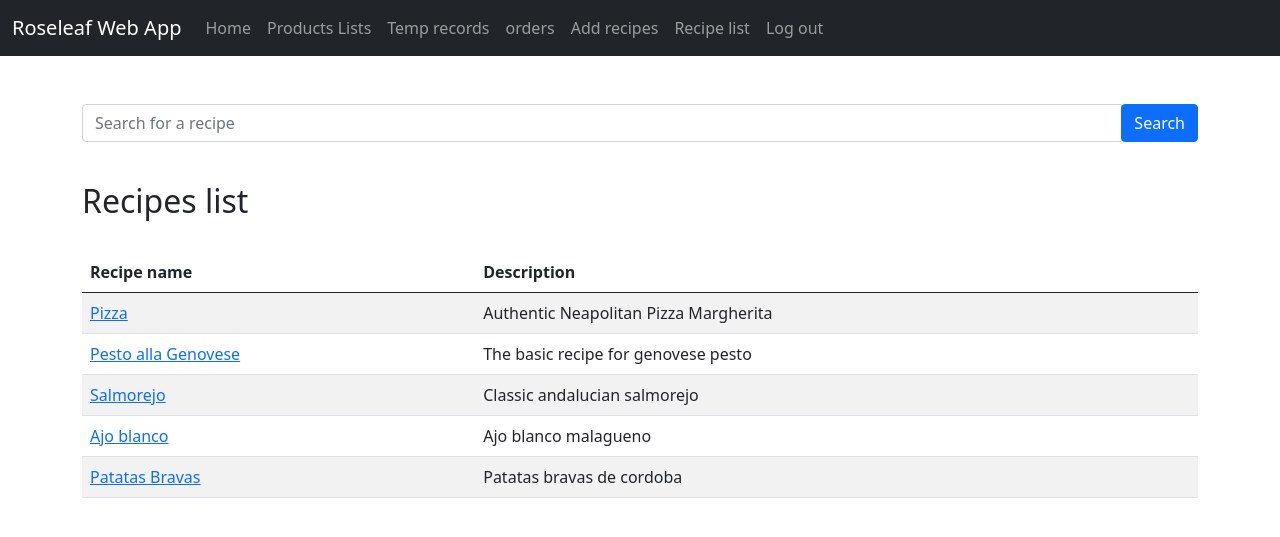
After one commit to Rodolfo-Munoz/project_app, a Django app: page /list_recipes/ in a window 1280 px wide. The commit adds this page. Shown: the top 537 px of the page. Run offline with Django 3.2, Linux system fonts and the light colour scheme; data comes from the database, SQL or seed files in the repository; both versions use the stored data as it was after the commit.

Commit message:
recipe list page started and new recipe page finished

```diff
--- a/project_app/urls.py
+++ b/project_app/urls.py
@@ -27,4 +27,6 @@ urlpatterns = [
     path('temperatures/', views.temperatures, name='temperatures'),
     path('products/', views.products, name='products'),
     path('orders/', views.orders, name='orders'),
+    path('list_recipes/', views.list_recipes, name='list_recipes'),
+    path('show_recipe/<recipe_id>', views.show_recipe, name='show_recipe'),
 ]
--- a/roseleaf_app/templates/roseleaf_app/base.html
+++ b/roseleaf_app/templates/roseleaf_app/base.html
@@ -23,7 +23,8 @@
         <a class="nav-link" href="{% url 'products' %}">Products Lists</a>
         <a class="nav-link" href="{% url 'temperatures' %}">Temp records</a>
         <a class="nav-link" href="{% url 'orders' %}">orders</a>
-        <a class="nav-link" href="{% url 'recipes' %}">Recipes</a>
+        <a class="nav-link" href="{% url 'new_recipe' %}">Add recipes</a>
+        <a class="nav-link" href="{% url 'list_recipes' %}">Recipe list</a>
         <a class="nav-link" href="#">Log out</a>
 
 
--- /dev/null
+++ b/roseleaf_app/templates/roseleaf_app/list_recipes.html
@@ -0,0 +1,37 @@
+{% extends 'roseleaf_app/base.html' %}
+
+{% block content %}
+
+
+    <br><br>
+    <div class="input-group mb-3 ">
+        <input type="text" class="form-control" placeholder="Search for a recipe" aria-label="Recipient's username" aria-describedby="basic-addon2">
+        <div class="input-group-append">
+            <button class="btn btn-primary" type="button">Search</button>
+        </div>
+    </div>
+    <br/>
+    <h2>Recipes list</h2>
+    <br>
+    <table class="table table-hover table-striped ">
+    <thead>
+            <tr>
+                <th scope="col">Recipe name</th>
+                <th scope="col">Description</th>
+            </tr>
+        </thead>
+    {% for recipe in recipe_list %}
+
+
+        <tr>
+            <td><a href="{% url 'show_recipe' recipe.id %}">{{ recipe }}</a></td>
+            <td>{{ recipe.description }}</td>
+        </tr>
+
+    {% endfor %}
+    </table>
+
+
+
+
+{% endblock %}
--- a/roseleaf_app/views.py
+++ b/roseleaf_app/views.py
@@ -4,7 +4,7 @@ from django.shortcuts import render, redirect
 from django.http import HttpResponseRedirect
 from .models import Recipe
 from .forms import RecipeForm
-from .forms import IngredientForm
+
 
 
 def home(request):
@@ -55,3 +55,14 @@ def products(request):
 
 def orders(request):
     return render(request, 'roseleaf_app/orders.html', {})
+
+
+def list_recipes(request):
+    recipe_list = Recipe.objects.all()
+    return render(request, 'roseleaf_app/list_recipes.html',
+                  {'recipe_list' : recipe_list})
+
+
+def show_recipe(request, recipe_id):
+    recipe = Recipe.objects.get(pk=recipe_id)
+    return render(request, 'roseleaf_app/show_recipe.html', {'recipe' : recipe})
```
Also changed, not shown: roseleaf_app/forms.py (+1 -9 lines), roseleaf_app/templates/roseleaf_app/recipes.html (+0 -39 lines), roseleaf_app/templates/roseleaf_app/show_recipe.html (added, +38 -0 lines), db.sqlite3.
